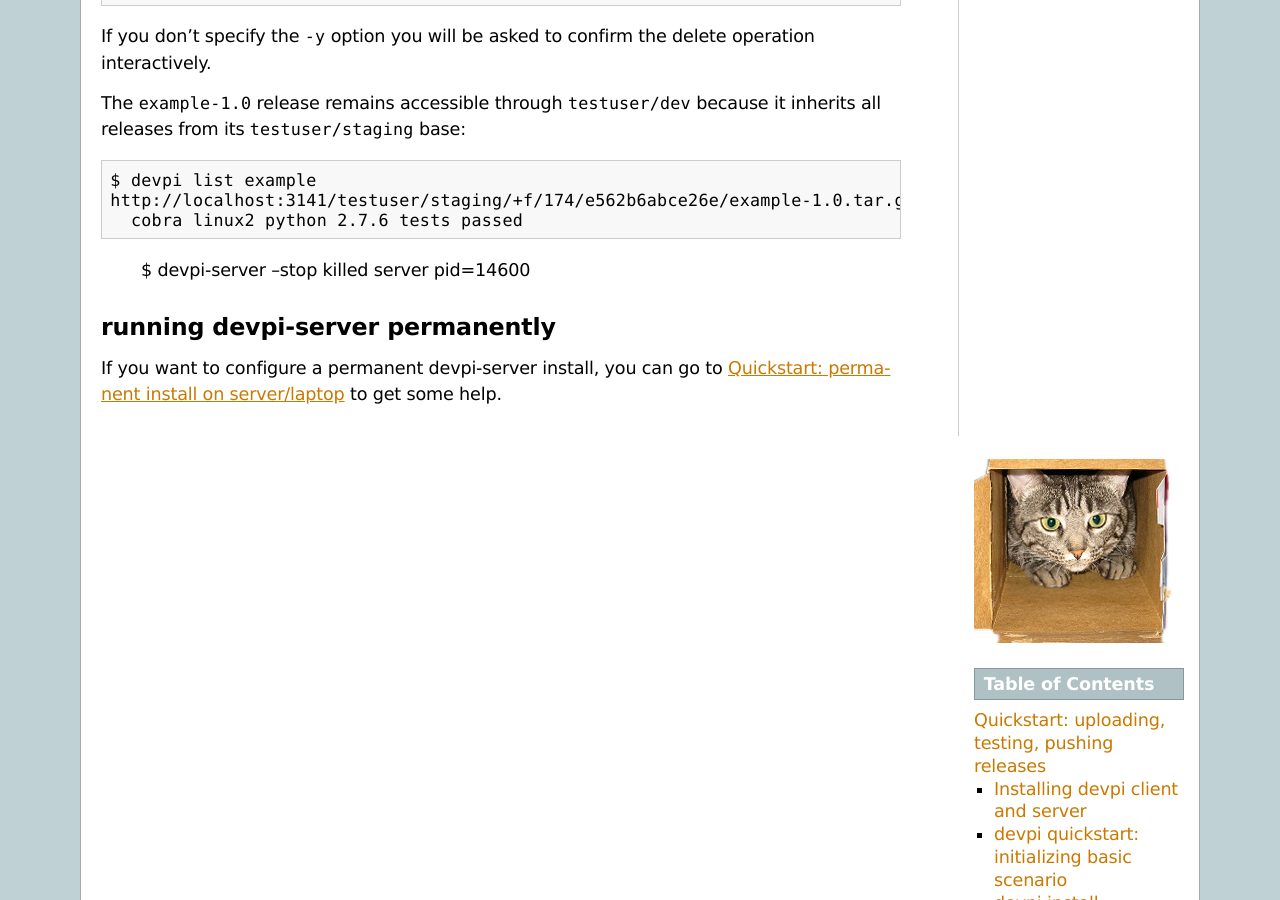
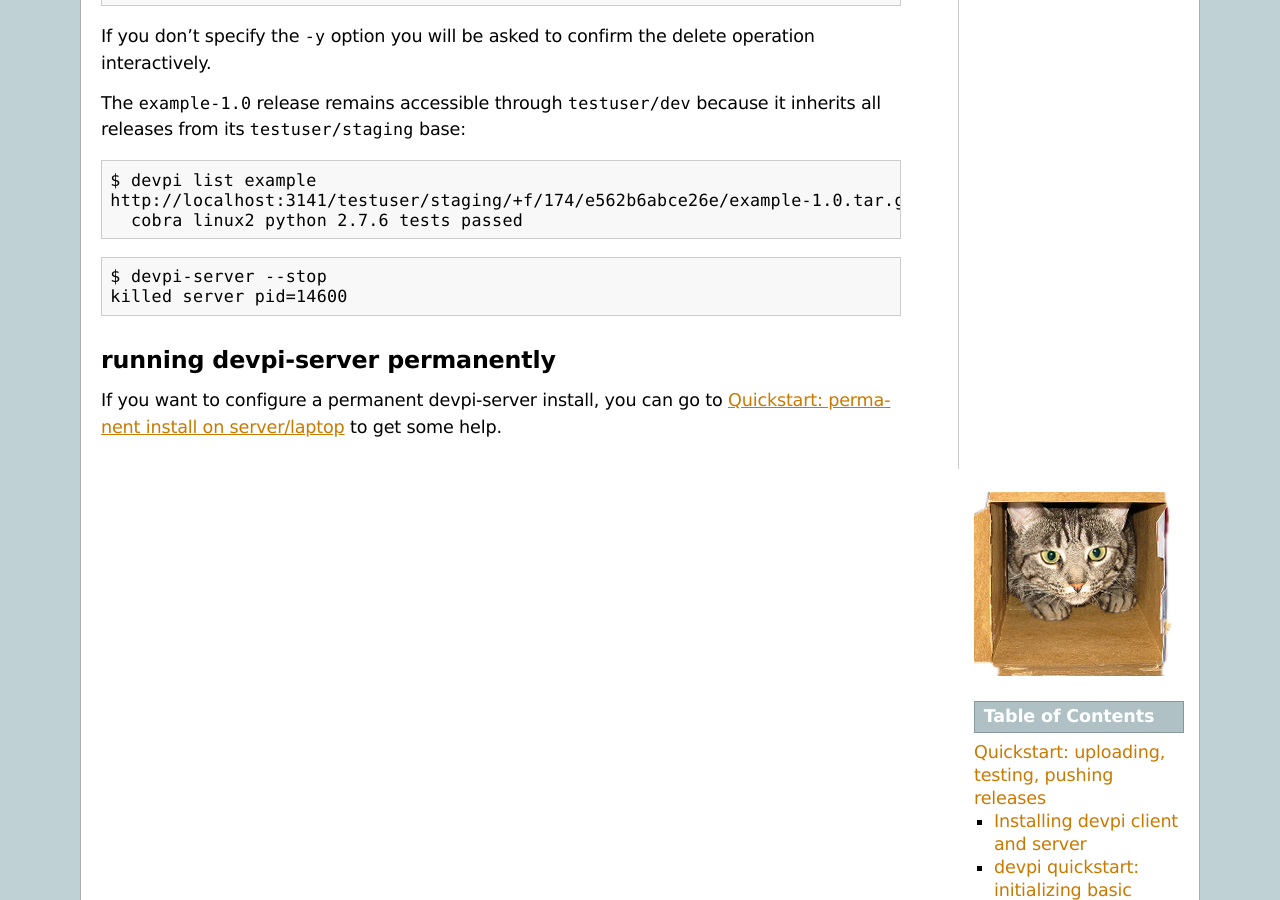
Before and after one commit to devpi/devpi, a Sphinx documentation site: the page built from doc/quickstart-releaseprocess.rst, in a window 1280 px wide and 900 px high, scrolled down 7269 px. Built offline with Sphinx 7.4.7, drawn with Linux system fonts in a browser that asks for light colours; some of the changed text lies outside the part shown.

Commit message:
Fixed a few typos and formatting issues in docs

```diff
--- a/doc/quickstart-pypimirror.rst
+++ b/doc/quickstart-pypimirror.rst
@@ -22,7 +22,7 @@ Show version::
 .. note::
 
     This tutorial does not require you to install or use the ``devpi-client``
-    package.  Consult :doc:`quickstart-releaseprocess`` to learn more
+    package.  Consult :doc:`quickstart-releaseprocess` to learn more
     about how you can use the ``devpi`` command line tool to
     manage working with uploads, tests and multiple indexes.
 
--- a/doc/quickstart-releaseprocess.rst
+++ b/doc/quickstart-releaseprocess.rst
@@ -375,7 +375,7 @@ because it inherits all releases from its ``testuser/staging`` base::
     http://localhost:3141/testuser/staging/+f/174/e562b6abce26e/example-1.0.tar.gz
       cobra linux2 python 2.7.6 tests passed
 
-..
+::
 
     $ devpi-server --stop
     killed server pid=14600
--- a/doc/userman/devpi_indices.rst
+++ b/doc/userman/devpi_indices.rst
@@ -316,7 +316,7 @@ Modifying the ACL
 ^^^^^^^^^^^^^^^^^
 
 To modify the ACLs, you have to set the whole list of allowed users.
-Emilie may allow sophie to upload to her dev index:
+Emilie may allow sophie to upload to her dev index::
 
    $ devpi index /emilie/dev acl_upload=emilie,sophie
    /emilie/dev changing acl_upload: ['emilie', 'sophie']
@@ -329,6 +329,8 @@ Emilie may allow sophie to upload to her dev index:
      pypi_whitelist=
 
 It is also possible to allow anonymous uploads if you have a controlled environment.
+
+::
 
    $ devpi index /emilie/dev acl_upload=:ANONYMOUS:
    /emilie/dev changing acl_upload: [':ANONYMOUS:']
```
Also changed, not shown: other parts of doc/quickstart-pypimirror.rst (+1 -1 lines), other parts of doc/quickstart-releaseprocess.rst (+1 -1 lines).
